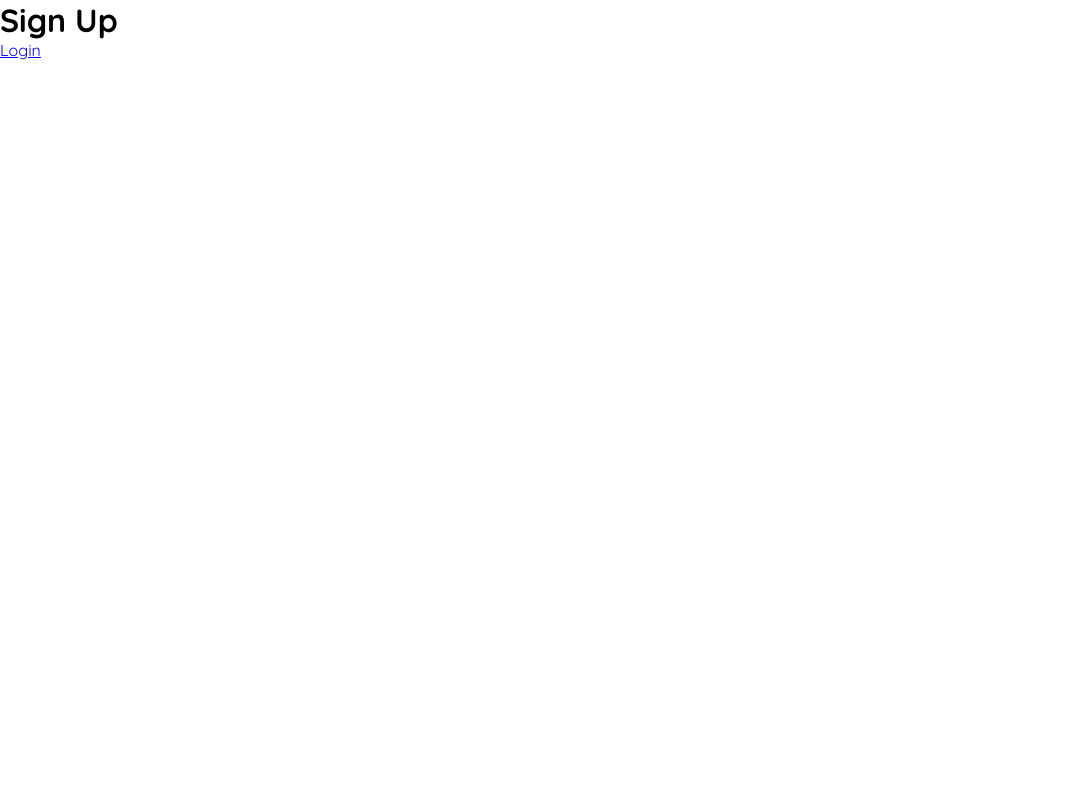
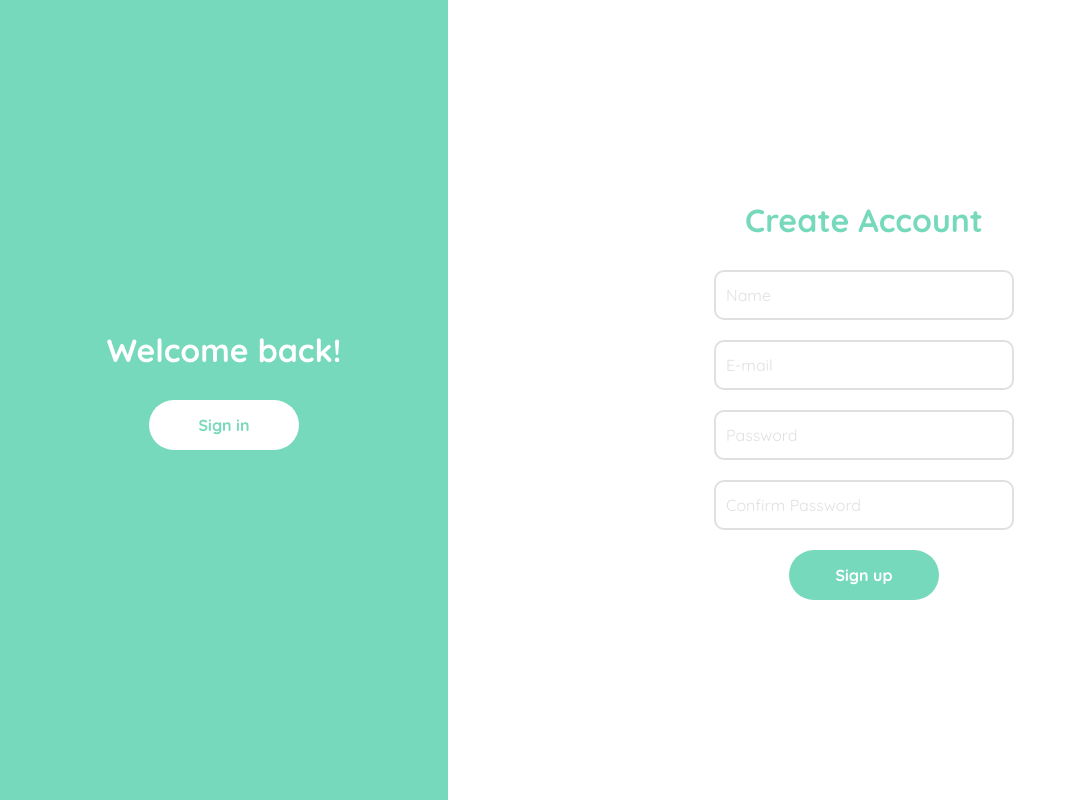
Before and after one commit to Lukenoutte/noutte-social-network, a React (Create React App) app in the folder client/: page /signup in a window 1280 px wide. Shown: the whole page, without its empty margins (0-1077 px from the left). Built offline with nearby package versions, Linux system fonts and the light colour scheme.

Commit message:
sign up page

```diff
--- a/client/src/global.css
+++ b/client/src/global.css
@@ -2,9 +2,12 @@
 :root {
     font-size: 60%;
 
-    --color-primary: #5BEFC3;
-    --color-input-border: #E3E3E3;
+    --color-primary: #77d9bb;
+    --color-primary-dark: #74d4b7;
+    --color-input-border: #e0e0e0;
     --color-white: #fff;
+    --white-little-dark:#fcfcfc;
+    --almost-black: #515151;
 }
 
 * {
@@ -23,7 +26,7 @@ button,
 input,
 textarea{
     font: 500 1.6rem 'Quicksand', sans-serif;
-    color: var(--color-text-base);
+    color: var(--almost-black);
 }
 
 @media(min-width: 700px){
--- a/client/src/pages/login/index.js
+++ b/client/src/pages/login/index.js
@@ -2,14 +2,14 @@ import React from 'react';
 import './styles.css';
 
 function Login() {
-    return (<div className="login-container">
-        <div className="left-container">
+    return (<div className="sign-container">
+        <div className="inputs-container-sign">
             <h1>Sign in to Account</h1>
             <input type="text" placeholder="E-mail"/><br/>
             <input type="password" placeholder="Password" /> <br/>
             <button>Sign in</button>
         </div>
-        <div className="right-container">
+        <div className="navegation-container-sign">
 
             <h1>Hello, friend!</h1>
             <a href="/signup">Sign up</a> <br/>
--- a/client/src/pages/login/styles.css
+++ b/client/src/pages/login/styles.css
@@ -1,9 +1,9 @@
-.login-container{
+.sign-container{
    height: 100%;
    display: flex;
    flex-direction: row;
 }
-.left-container{
+.inputs-container-sign{
     width: 65%;
     height: 100%;
     display: flex;
@@ -12,7 +12,7 @@
     flex-direction: column;
 }
 
-.right-container{
+.navegation-container-sign{
     width: 35%;
     background-color: var(--color-primary);
     display: flex;
@@ -21,12 +21,12 @@
     flex-direction: column;
 }
 
-.left-container h1{
+.inputs-container-sign h1{
     margin-bottom: 3rem;
     color: var(--color-primary);
 }
 
-.left-container input{
+.inputs-container-sign input{
     width: 30rem;
     height: 5rem;
     border-radius: 1rem;
@@ -35,14 +35,14 @@
     border: 2px solid var(--color-input-border);
 }
 
-.left-container input:focus{
+.inputs-container-sign input:focus{
     border: 2px solid var(--color-primary);
 }
-.left-container input::placeholder{
+.inputs-container-sign input::placeholder{
     color: var(--color-input-border);
 }
 
-.left-container button{
+.inputs-container-sign button{
     width: 15rem;
     height: 5rem;
     border-radius: 3rem;
@@ -55,13 +55,15 @@
 }
 
 
-
-.right-container h1{
+.inputs-container-sign button:hover{
+    background-color: var(--color-primary-dark);
+}
+.navegation-container-sign h1{
     color: var(--color-white);
     margin-bottom: 3rem;
 }
 
-.right-container a{
+.navegation-container-sign a{
     width: 15rem;
     height: 5rem;
     border-radius: 3rem;
@@ -73,3 +75,7 @@
     align-items: center;
     font-weight: bolder;
 }
+
+.navegation-container-sign a:hover{
+    background-color: var(--white-little-dark);
+}
--- a/client/src/pages/sign-up/index.js
+++ b/client/src/pages/sign-up/index.js
@@ -2,9 +2,24 @@
 import React from 'react';
 
 function SignUp() {
-    return (<> <h1>Sign Up</h1>
-            <a href="/">Login</a>
-     </>)
+    return (<div className="sign-container">
+            <div className="navegation-container-sign">
+
+            <h1>Welcome back!</h1>
+            <a href="/">Sign in</a> <br/>
+
+            </div>
+
+            <div className="inputs-container-sign">
+
+            <h1>Create Account</h1>
+            <input type="text" placeholder="Name"/><br/>
+            <input type="text" placeholder="E-mail"/><br/>
+            <input type="password" placeholder="Password" /> <br/>
+            <input type="password" placeholder="Confirm Password" /> <br/>
+            <button>Sign up</button>
+            </div>
+     </div>)
 }
 
 export default SignUp;
```
